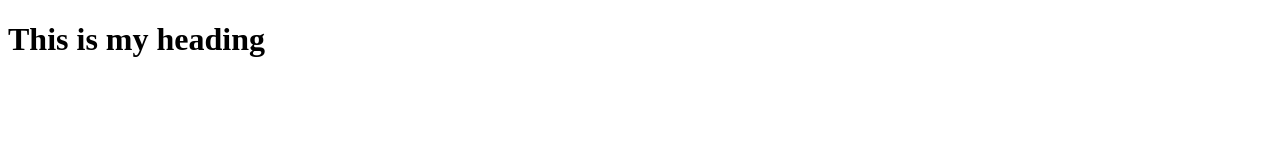
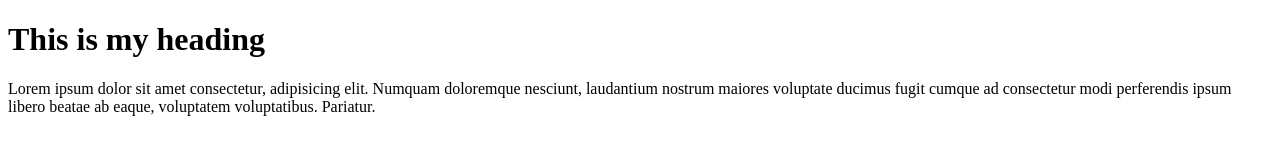
Before and after one commit to MuhammadHaziq2003/new, a plain HTML site: page index.html in a window 1280 px wide. Drawn offline with Linux system fonts and the light colour scheme.

Commit message:
additon code

```diff
--- a/index.html
+++ b/index.html
@@ -1,12 +1,18 @@
 <!DOCTYPE html>
 <html lang="en">
+
 <head>
     <meta charset="UTF-8">
     <meta http-equiv="X-UA-Compatible" content="IE=edge">
     <meta name="viewport" content="width=device-width, initial-scale=1.0">
     <title>Document</title>
 </head>
+
 <body>
     <h1>This is my heading</h1>
+    <p>Lorem ipsum dolor sit amet consectetur, adipisicing elit. Numquam doloremque nesciunt, laudantium nostrum maiores
+        voluptate ducimus fugit cumque ad consectetur modi perferendis ipsum libero beatae ab eaque, voluptatem
+        voluptatibus. Pariatur.</p>
 </body>
+
 </html>
```
